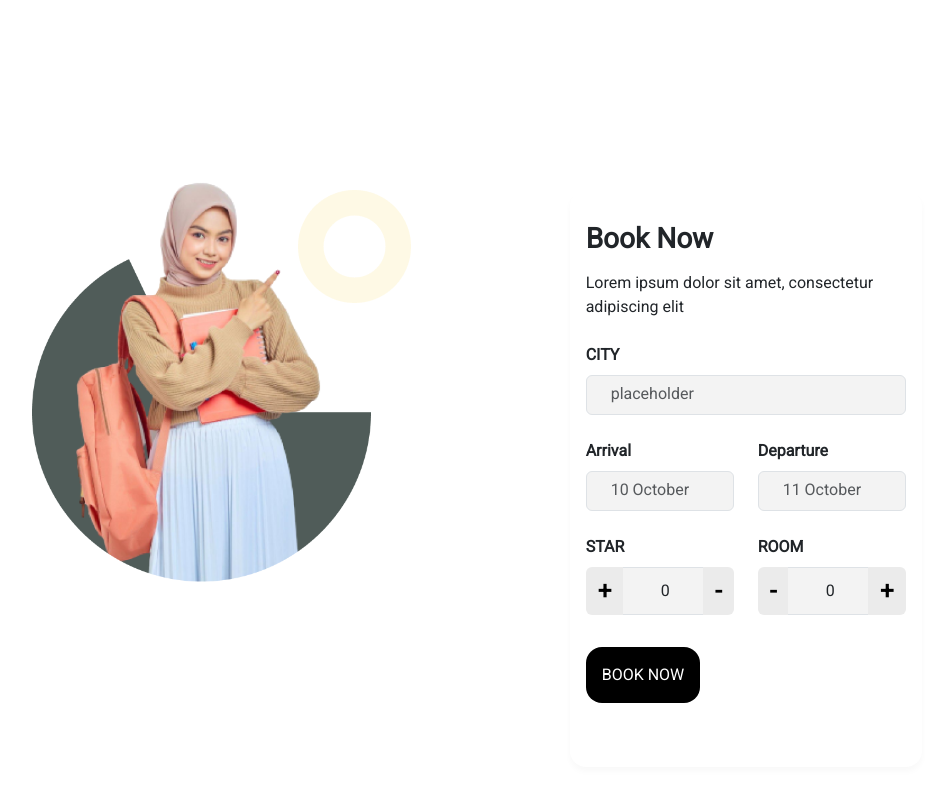
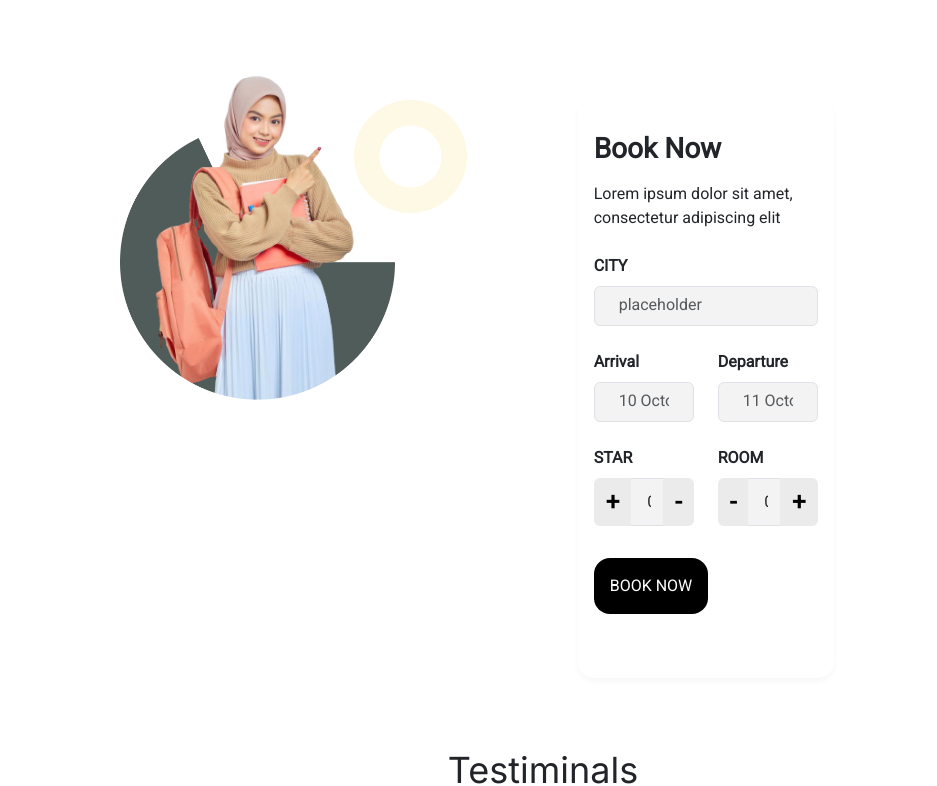
Before and after one commit to vineeshakodipaka/Task1, a React (Create React App) app: page / in a window 1280 px wide. Shown: the part 2703-3489 px from the top of the page, without its empty margins (97-1034 px from the left). Built offline with nearby package versions, Linux system fonts and the light colour scheme.

Commit message:
changes done

```diff
--- a/src/components/Homepage/Bookform.js
+++ b/src/components/Homepage/Bookform.js
@@ -85,7 +85,7 @@ const Bookform = () => {
                 background: "white",
                 border: "none",
                 boxShadow:
-                  "0 4.424776077270508px 6.210212707519531px 0 rgba(0, 0, 0, 0.0283)",
+                  "0 3.1255478858947754px 5.925629615783691px 0 rgba(0,0,0,0.0364)",
               }}
             >
               <h5 className="mt-2 fs-3 fw-bold mb-3">Book Now</h5>
@@ -98,7 +98,7 @@ const Bookform = () => {
                   onSubmit={handleFormSubmit}
                 >
                   <Form.Group className="mb-4" as={Col} md={12}>
-                    <Form.Label className="formlabel " >CITY</Form.Label>
+                    <Form.Label className="formlabel ">CITY</Form.Label>
                     <InputGroup className="rounded-5">
                       <Form.Control
                         required
--- a/src/components/Homepage/Section3.js
+++ b/src/components/Homepage/Section3.js
@@ -122,6 +122,8 @@ const Section3 = () => {
                   key={index}
                   style={{
                     border: "none",
+                    boxShadow:
+                      "0 3.1255478858947754px 5.925629615783691px 0 rgba(0,0,0,0.0364)",
                   }}
                 >
                   <Card.Img variant="top" src={item.images} width="100%" />
--- a/src/components/Homepage/Section4.js
+++ b/src/components/Homepage/Section4.js
@@ -30,7 +30,7 @@ const Section4 = () => {
     },
   ]);
   return (
-    <div className="pt-2 section4cls mt-md-4 ">
+    <div className="pt-2 section4cls mt-md-4 px-lg-5 mx-lg-5">
       <div>
         {/* Get 20% off for student */}
         <Row className="section4clsrow1 justify-content-around mx-md-2 pt-md-5 pb-md-5 mb-md-5 px-lg-5 pb-4">
@@ -38,7 +38,7 @@ const Section4 = () => {
             md={10}
             lg={6}
             xs={5}
-            className="mt-5 pt-5 mx-lg-0 mx-md-5 mx-lg-0 px-lg-0 pb-3  px-md-3 lg:text-base md:text-2xl"
+            className="mt-5 pt-5 mx-lg-0 mx-md-5 mx-lg-0 px-lg-0 pb-3  px-md-3 lg:text-base md:text-xl"
           >
             <p className="fw-bold pb-3  ">Get 20% off for student</p>
             <h3 className="fw-bold pb-3  ">Student discounts available.</h3>
--- a/src/style.css
+++ b/src/style.css
@@ -1,9 +1,6 @@
 @import url('https://fonts.googleapis.com/css2?family=Arvo&family=Comfortaa&family=Poppins&family=Inter&family=Roboto&display=swap');
 body{
-  /* background-image: url("./Images/Homepage.png");
-    background-size: cover;
-    background-repeat: no-repeat;
-    background-position: center center; */
+ background-color: #F5F5F5;
 }
 
  .App{
```
